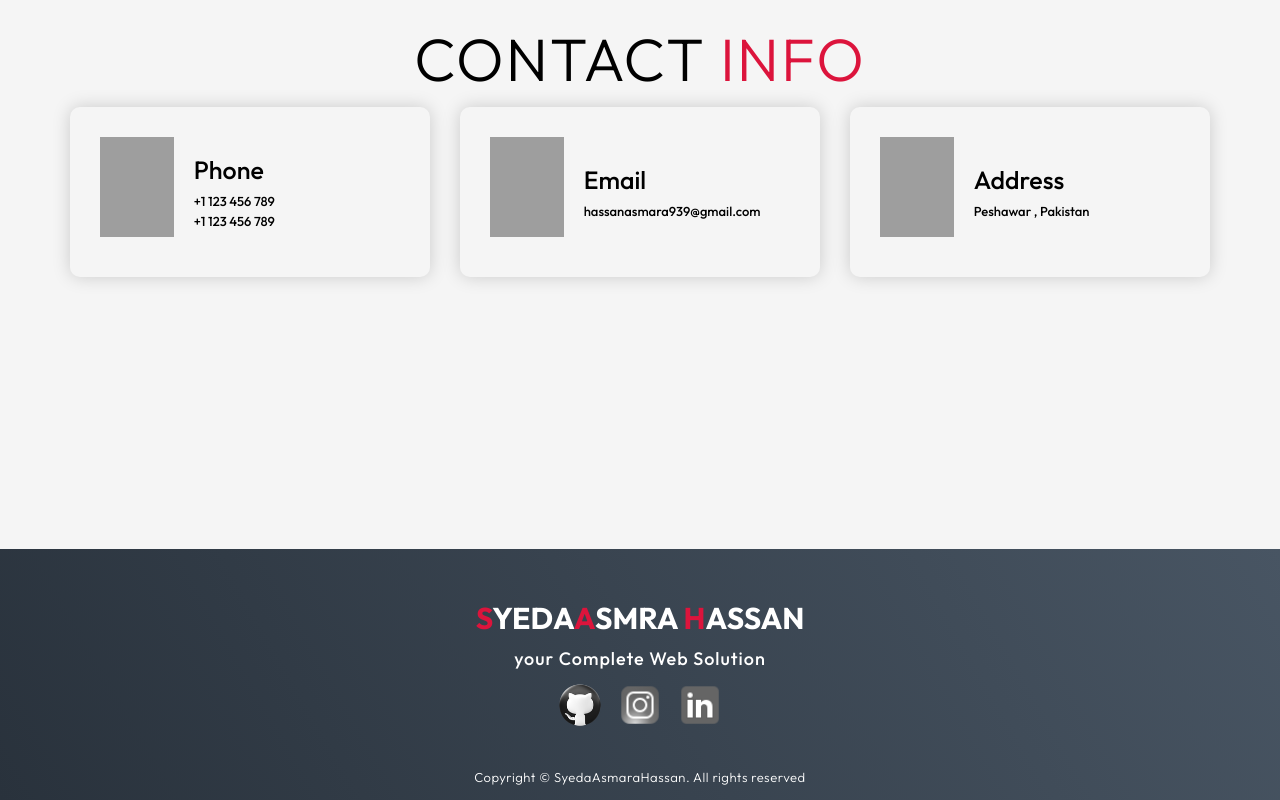
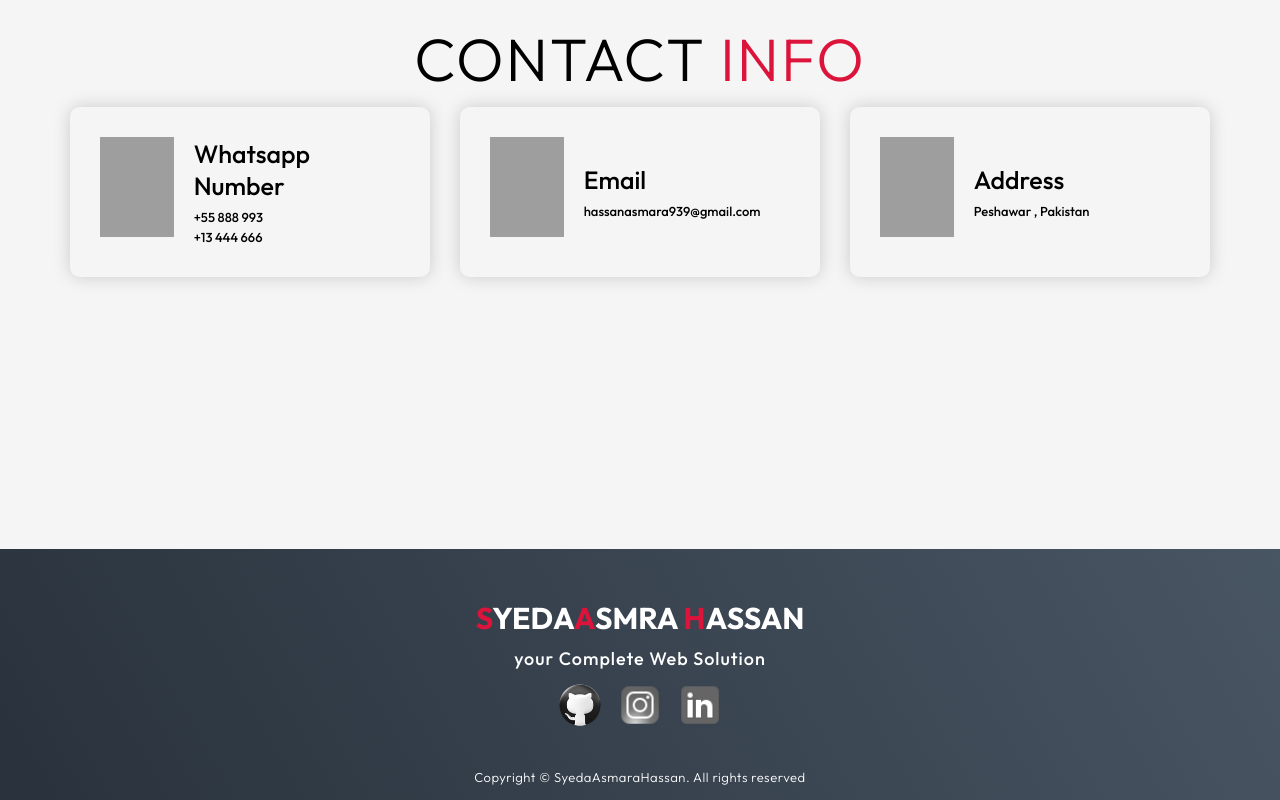
Before and after one commit to AsmaraHassan/complete-portfolio-website, a plain HTML site: page index.html in a window 1280 px wide. Shown: the part 5944-6744 px from the top of the page. Drawn offline with Linux system fonts and the light colour scheme; grey boxes are pictures that could not be loaded.

Commit message:
12th commit

```diff
--- a/index.html
+++ b/index.html
@@ -249,9 +249,9 @@ Key Features are Start Screen, Question Display,user interaction,Answer Selectio
                 <div class="contact-item">
                     <div class="icon"><img width="48" height="48" src="https://img.icons8.com/fluency/48/whatsapp.png" alt="whatsapp"/></div>
                     <div class="contact-info">
-                        <h1>Phone</h1>
-                        <h2>+1 123 456 789</h2>
-                        <h2>+1 123 456 789</h2>
+                        <h1>Whatsapp Number</h1>
+                        <h2>+55 888 993</h2>
+                        <h2>+13 444 666</h2>
                     </div>
                 </div>
 
```
